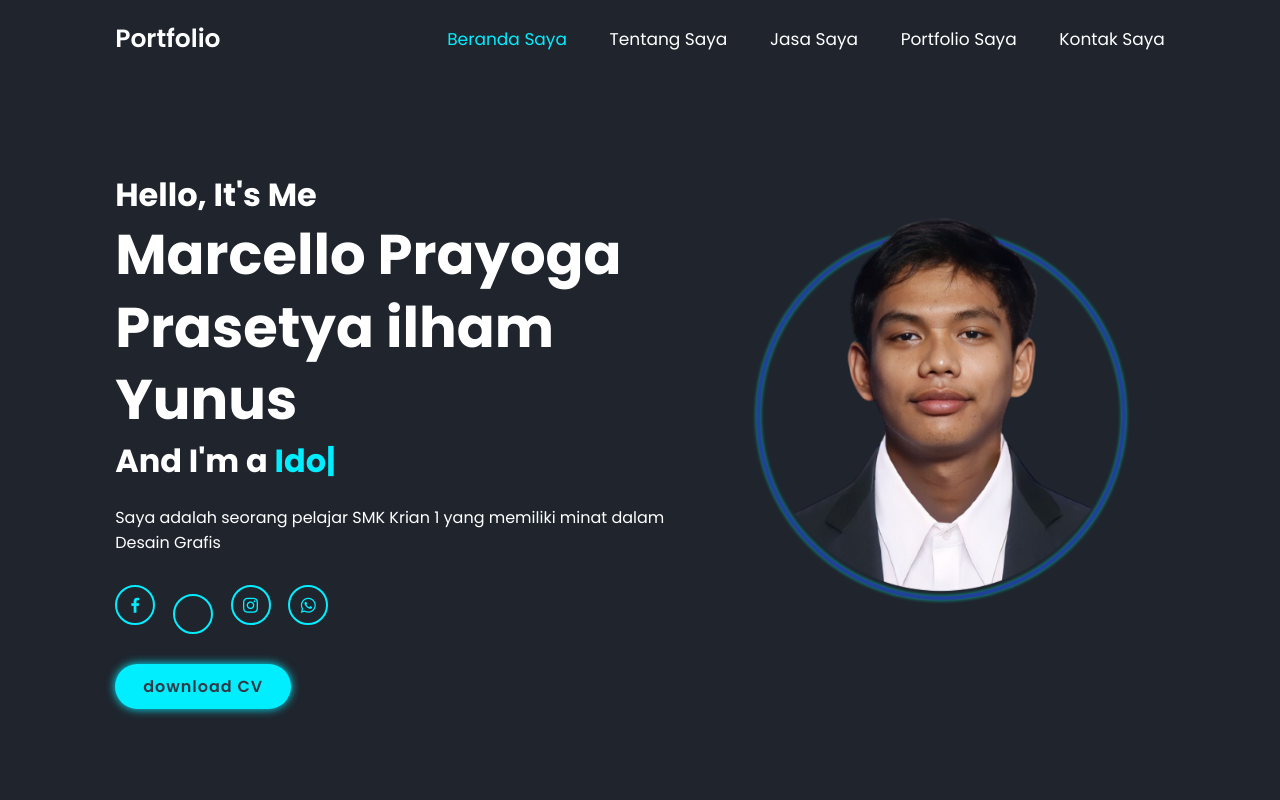
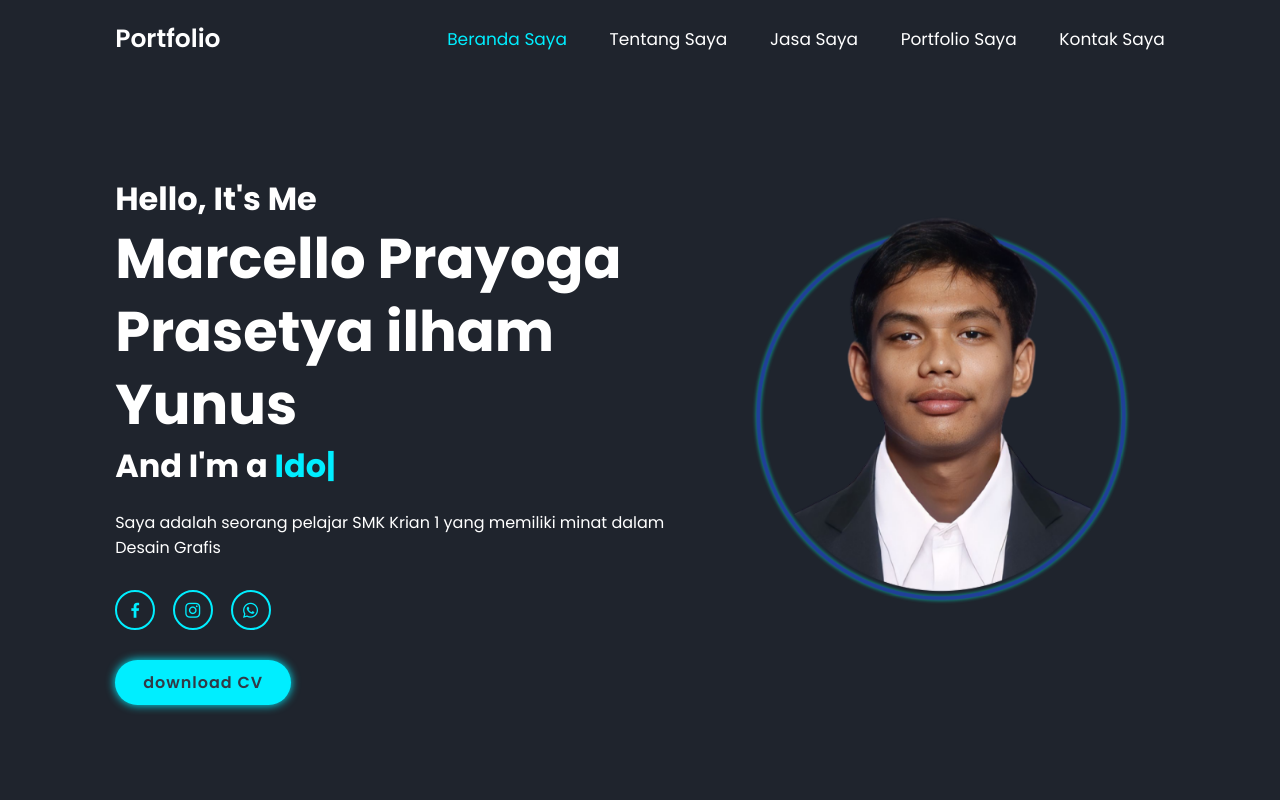
Before and after one commit to marcellop00/marcellop00.github.io, a plain HTML site: page index.html in a window 1280 px wide. Shown: the top 800 px of the page. Drawn offline with nearby package versions, Linux system fonts and the light colour scheme.

Commit message:
Update index.html

```diff
--- a/index.html
+++ b/index.html
@@ -40,7 +40,6 @@
             <p>Saya adalah seorang pelajar SMK Krian 1 yang memiliki minat dalam Desain Grafis</p>
             <div class="social-media">
                 <a href="https://www.facebook.com/marseloyunus.marseloyunus?mibextid=PzaGJu"><i class='bx bxl-facebook'></i></a>
-                <a href="#"><i class='bx bxl-'></i></a>
                 <a href="https://instagram.com/marcello_pprastiya?igshid=NzZlODBkYWE4Ng=="><i class='bx bxl-instagram'></i></a>
                 <a href="https://api.whatsapp.com/send?phone=6285891415991"><i class='bx bxl-whatsapp'></i></a>
             </div>
```
